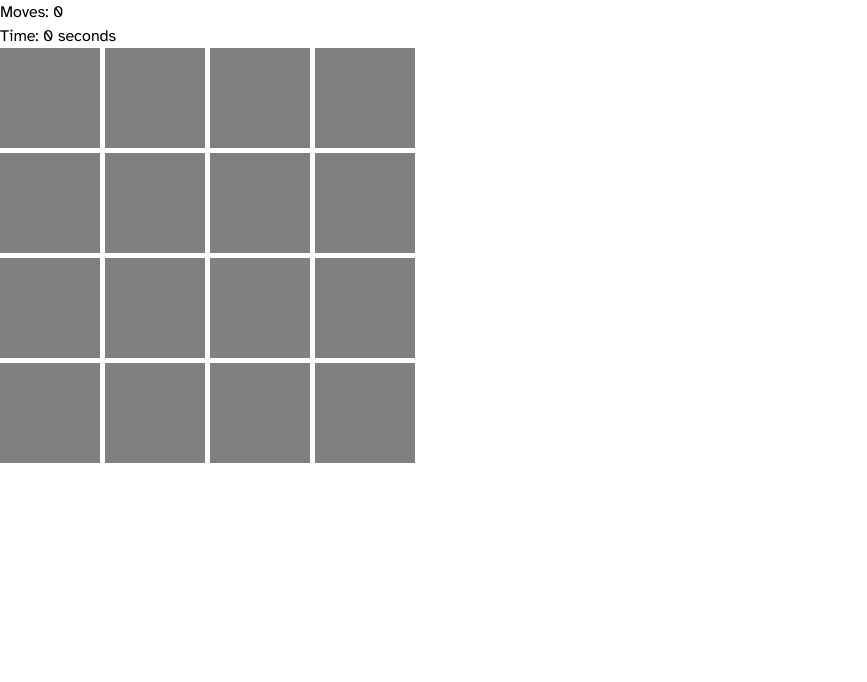
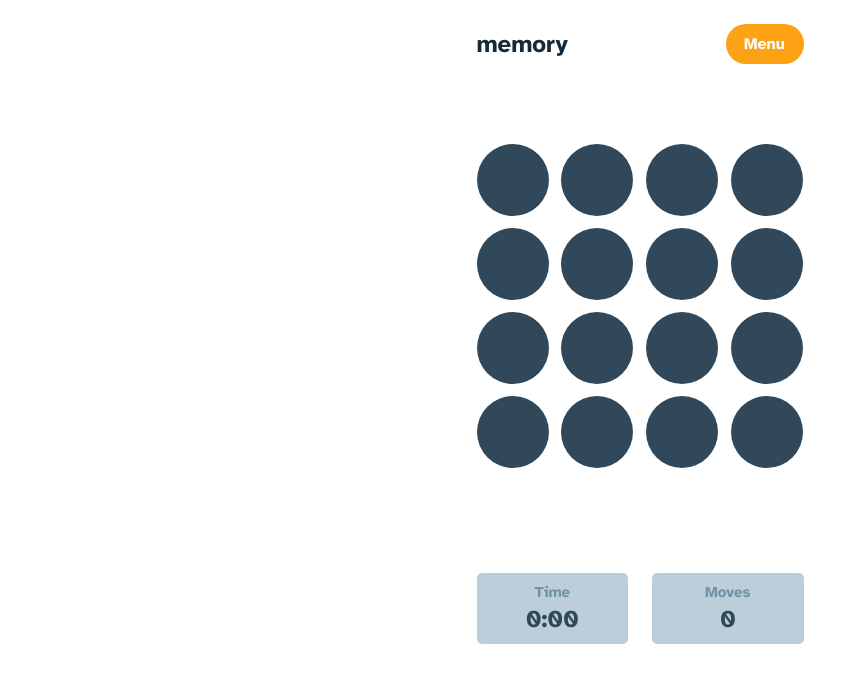
Before and after one commit to stephjoseph/memory-game, a React (Vite) app: page /game in a window 1280 px wide. Shown: the top 682 px of the page, without its empty margins (0-867 px from the left). Built offline with nearby package versions, Linux system fonts and the light colour scheme.

Commit message:
wip: single player game logic

```diff
--- a/src/routes/Game/index.tsx
+++ b/src/routes/Game/index.tsx
@@ -15,7 +15,6 @@ const Game: React.FC = () => {
   const [startTime, setStartTime] = useState<number>(0);
   const [elapsedTime, setElapsedTime] = useState<number>(0);
 
-  // Generate random tiles based on grid size and theme
   useEffect(() => {
     const generateTiles = () => {
       const totalTiles = gridSize * gridSize;
@@ -32,7 +31,6 @@ const Game: React.FC = () => {
     generateTiles();
   }, [gridSize, theme]);
 
-  // Handle tile click
   const handleTileClick = (index: number) => {
     if (flippedTiles.length === 2 || matchedTiles.includes(index)) return;
 
@@ -48,7 +46,6 @@ const Game: React.FC = () => {
           return updatedScores;
         });
         setMoves((m) => m + 1);
-        // Reset flipped tiles and justMatchedTiles after a match
         setTimeout(() => {
           setFlippedTiles([]);
           setJustMatchedTiles([]);
@@ -58,33 +55,110 @@ const Game: React.FC = () => {
           setFlippedTiles([]);
           setTurn((turn + 1) % numberOfPlayers);
           setMoves((m) => m + 1);
-        }, 1000); // Reset flippedTiles and change turn after 1 second
+        }, 1000);
       }
+    }
+
+    // Start tracking time when the user makes the first move
+    if (startTime === 0) {
+      setStartTime(new Date().getTime());
     }
   };
 
   useEffect(() => {
     if (numberOfPlayers === 1) {
       if (matchedTiles.length === gridSize * gridSize) {
-        // Game over for solo play
-        // Calculate elapsed time
         const endTime = new Date().getTime();
         const totalTimeInSeconds = Math.floor((endTime - startTime) / 1000);
         setElapsedTime(totalTimeInSeconds);
-      } else if (matchedTiles.length === 0) {
-        // Start tracking time when the first move is made
-        setStartTime(new Date().getTime());
       }
     }
   }, [matchedTiles, gridSize, numberOfPlayers, startTime]);
 
+  useEffect(() => {
+    let timer: ReturnType<typeof setInterval>;
+    if (startTime !== 0 && elapsedTime < gridSize * gridSize) {
+      timer = setInterval(() => {
+        const currentTime = new Date().getTime();
+        const elapsed = Math.floor((currentTime - startTime) / 1000);
+        setElapsedTime(elapsed);
+      }, 1000);
+    }
+
+    return () => clearInterval(timer);
+  }, [elapsedTime, startTime, gridSize]);
+
+  const formatElapsedTime = (timeInSeconds: number) => {
+    const minutes = Math.floor(timeInSeconds / 60);
+    const seconds = timeInSeconds % 60;
+    return `${minutes}:${seconds < 10 ? "0" : ""}${seconds}`;
+  };
+
   return (
-    <div>
-      <div>
+    <>
+      <div className="mx-auto flex w-full min-w-[375px] max-w-[375px] flex-col gap-20 p-6">
+        <div className="flex w-full items-center justify-between">
+          <h1 className="text-[1.5rem] font-bold lowercase leading-[1.875rem] tracking-normal text-midnight-blue">
+            memory
+          </h1>
+          <button className="flex h-10 w-[4.875rem] items-center justify-center rounded-[26px] bg-orange-yellow text-center text-base font-bold leading-5 tracking-normal text-snow-white">
+            Menu
+          </button>
+        </div>
+        <div className="flex h-[500px] w-full min-w-[327px] flex-col justify-between">
+          <div
+            className={`${
+              gridSize === 4
+                ? "grid-cols-4 gap-3"
+                : gridSize === 6
+                  ? "grid-cols-6 gap-[0.563rem]"
+                  : ""
+            } grid`}
+          >
+            {tiles.map((tile, index) => (
+              <div
+                className={`flex cursor-pointer items-center justify-center rounded-full font-bold tracking-normal text-snow-white transition-colors duration-300 ${
+                  justMatchedTiles.includes(index)
+                    ? "bg-orange-yellow"
+                    : flippedTiles.includes(index) ||
+                        matchedTiles.includes(index)
+                      ? "bg-light-steel-blue"
+                      : "bg-dark-slate-blue"
+                } ${
+                  gridSize === 6
+                    ? "h-[46.88px] w-[46.88px] text-[1.5rem] leading-[1.875rem]"
+                    : gridSize === 4
+                      ? "h-[72px] w-[72px] text-[2.5rem] leading-[3.125rem]"
+                      : ""
+                }`}
+                onClick={() => handleTileClick(index)}
+                key={index}
+              >
+                {flippedTiles.includes(index) || matchedTiles.includes(index)
+                  ? tile
+                  : ""}
+              </div>
+            ))}
+          </div>
+          <div className="flex gap-6">
             {numberOfPlayers === 1 ? (
               <>
-            <div>Moves: {moves}</div>
-            {startTime > 0 && <div>Time: {elapsedTime} seconds</div>}
+                <div className="flex flex-1 flex-col items-center gap-[0.125rem] rounded-[5px] bg-light-steel-blue py-[0.625rem]">
+                  <span className="text-[0.938rem] font-bold leading-[1.188rem] tracking-normal text-steel-blue">
+                    Time
+                  </span>
+                  <span className="text-2xl font-bold leading-[1.875rem] tracking-normal text-dark-slate-blue">
+                    {formatElapsedTime(elapsedTime)}
+                  </span>
+                </div>
+                <div className="flex flex-1 flex-col items-center gap-[0.125rem] rounded-[5px] bg-light-steel-blue py-[0.625rem]">
+                  <span className="text-[0.938rem] font-bold leading-[1.188rem] tracking-normal text-steel-blue">
+                    Moves
+                  </span>
+                  <span className="text-2xl font-bold leading-[1.875rem] tracking-normal text-dark-slate-blue">
+                    {moves}
+                  </span>
+                </div>
               </>
             ) : (
               <>
@@ -98,37 +172,9 @@ const Game: React.FC = () => {
               </>
             )}
           </div>
-      <div
-        style={{
-          display: "grid",
-          gridTemplateColumns: `repeat(${gridSize}, 100px)`,
-          gap: "5px",
-        }}
-      >
-        {tiles.map((tile, index) => (
-          <div
-            style={{
-              width: "100px",
-              height: "100px",
-              backgroundColor: justMatchedTiles.includes(index)
-                ? "goldenrod"
-                : flippedTiles.includes(index) || matchedTiles.includes(index)
-                  ? "lightblue"
-                  : "gray",
-              display: "flex",
-              justifyContent: "center",
-              alignItems: "center",
-              cursor: "pointer",
-            }}
-            onClick={() => handleTileClick(index)}
-          >
-            {flippedTiles.includes(index) || matchedTiles.includes(index)
-              ? tile
-              : ""}
-          </div>
-        ))}
         </div>
       </div>
+    </>
   );
 };
 
```
Lines whose indentation alone changed are shown as unchanged.
